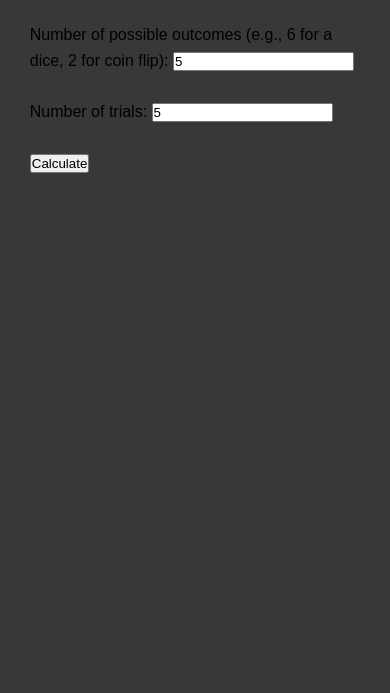
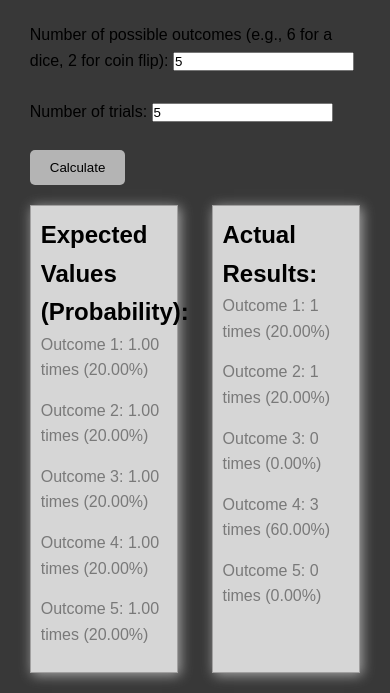
Before and after one commit to SnooiPie/probility_Web, a plain HTML site: page index.html in a window 390 px wide. Both pictures are taken after typing "5", "5" into the empty fields and a click on the button "Calculate". Shown: the part 152-845 px from the top of the page. Drawn offline with Linux system fonts and the light colour scheme; files that its build step writes are made by us from their sources.

Commit message:
Update index.html

```diff
--- a/index.html
+++ b/index.html
@@ -4,13 +4,97 @@
     <meta charset="UTF-8">
     <meta name="viewport" content="width=device-width, initial-scale=1.0">
     <title>Probability Calculator</title>
-    <link rel="stylesheet" href="../css/style.css">
     <style>
+        /* Basic reset to remove default margins and padding */
+        * {
+            margin: 0;
+            padding: 0;
+            box-sizing: border-box;
+        }
+
+        /* Body styles */
+        body {
+            font-family: Arial, sans-serif;
+            line-height: 1.6;
+            background-color: #383838;
+        }
+
+        /* Container for content */
+        .container {
+            width: 80%;
+            margin: 0 auto;
+            padding: 20px;
+        }
+
+        /* Header styles */
+        header {
+            background-color: #383838;
+            color: rgb(192, 192, 192);
+            text-align: center;
+            padding: 1rem;
+        }
+
+        /* Main heading styles */
+        h1 {
+            color: #c0bebe;
+            margin-bottom: 20px;
+        }
+
+        /* Paragraph styles */
+        p {
+            margin-bottom: 15px;
+            color: #797979;
+        }
+
+        /* Button styles */
+        .button {
+            display: inline-block;
+            padding: 10px 20px;
+            background-color: #b4b4b4;
+            color: rgb(0, 0, 0);
+            border: none;
+            border-radius: 5px;
+            cursor: pointer;
+        }
+
+        /* Button hover effect */
+        .button:hover {
+            background-color: #222324;
+        }
+
+        /* Simple navigation menu */
+        nav {
+            background-color: #686565;
+            padding: 10px;
+        }
+
+        nav ul {
+            list-style: none;
+        }
+
+        nav ul li {
+            display: inline;
+            margin-right: 20px;
+        }
+
+        nav ul li a {
+            color: white;
+            text-decoration: none;
+        }
+
+        /* Basic responsive design */
+        @media (max-width: 768px) {
+            .container {
+                width: 95%;
+            }
+        }
+
         .result {
             margin-top: 20px;
             display: flex;
             justify-content: space-between;
         }
+
         .result-box {
             width: 45%;
             border: 1px solid #a1a0a0;
@@ -31,11 +115,57 @@
         <label for="trials">Number of trials:</label>
         <input type="number" id="trials" min="1" required>
         <br><br>
-        <button onclick="calculate()">Calculate</button>
+        <button class="button" onclick="calculate()">Calculate</button>
 
         <div class="result" id="result"></div>
     </div>
 
-    <script src="../script/main.js"></script>
+    <script>
+        function calculateProbabilities(outcomes, trials) {
+            const probability = 1 / outcomes;
+            const expectedResults = {};
+            const actualResults = {};
+
+            for (let i = 0; i < outcomes; i++) {
+                expectedResults[`Outcome ${i + 1}`] = trials * probability;
+                actualResults[`Outcome ${i + 1}`] = 0;
+            }
+
+            for (let i = 0; i < trials; i++) {
+                const result = Math.floor(Math.random() * outcomes) + 1;
+                actualResults[`Outcome ${result}`] += 1;
+            }
+
+            return [expectedResults, actualResults];
+        }
+
+        function calculate() {
+            const outcomes = parseInt(document.getElementById('outcomes').value);
+            const trials = parseInt(document.getElementById('trials').value);
+
+            if (isNaN(outcomes) || outcomes <= 0 || isNaN(trials) || trials <= 0) {
+                alert("Please enter positive numbers for both fields.");
+                return;
+            }
+
+            const [expectedResults, actualResults] = calculateProbabilities(outcomes, trials);
+
+            let resultHTML = "<div class='result-box'><h2>Expected Values (Probability):</h2>";
+            for (const [outcome, expectedCount] of Object.entries(expectedResults)) {
+                const expectedPercentage = (expectedCount / trials) * 100;
+                resultHTML += `<p>${outcome}: ${expectedCount.toFixed(2)} times (${expectedPercentage.toFixed(2)}%)</p>`;
+            }
+            resultHTML += "</div>";
+
+            resultHTML += "<div class='result-box'><h2>Actual Results:</h2>";
+            for (const [outcome, actualCount] of Object.entries(actualResults)) {
+                const actualPercentage = (actualCount / trials) * 100;
+                resultHTML += `<p>${outcome}: ${actualCount} times (${actualPercentage.toFixed(2)}%)</p>`;
+            }
+            resultHTML += "</div>";
+
+            document.getElementById('result').innerHTML = resultHTML;
+        }
+    </script>
 </body>
 </html>
```
